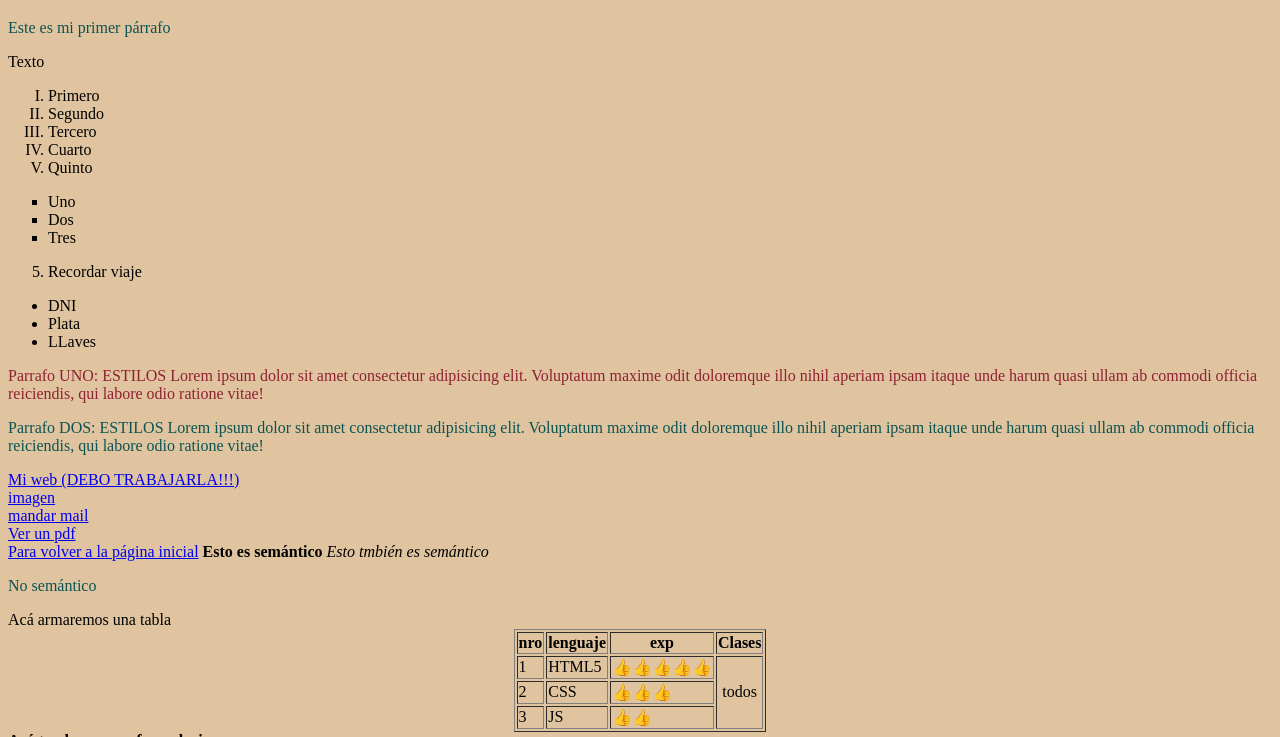
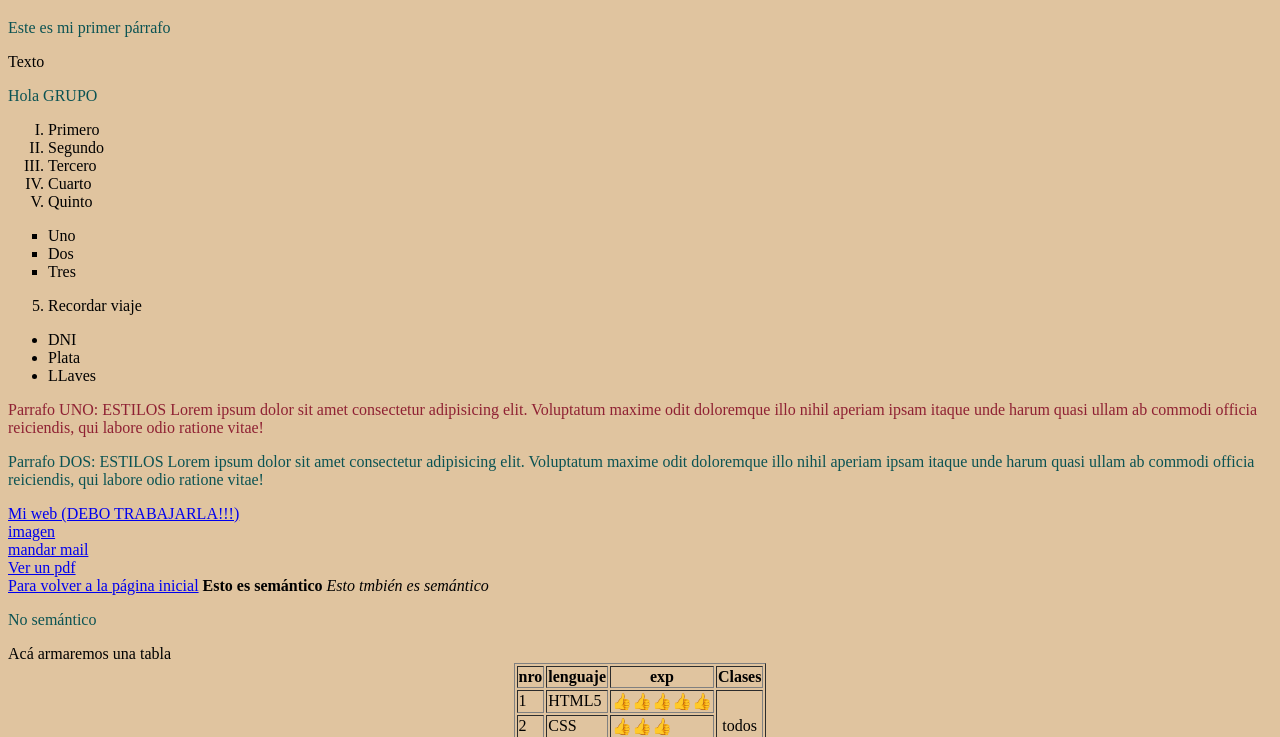
Before and after one commit to gonzalogarcianqn/PruebaTPO, a plain HTML site: page index.html in a window 1280 px wide. Shown: the part 61-798 px from the top of the page. Drawn offline with Linux system fonts and the light colour scheme.

Commit message:
Update index.html
Prueba 1

```diff
--- a/index.html
+++ b/index.html
@@ -15,6 +15,7 @@
     <!-- comentario -->
     <p>Este es mi primer párrafo</p>
     <a>Texto</a>
+    <P>Hola GRUPO</P>
     <!--listas Ordenada-->
     <ol type="I" "start=" 20">
         <li>Primero</li>
```
